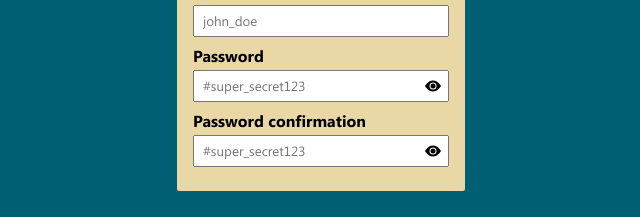
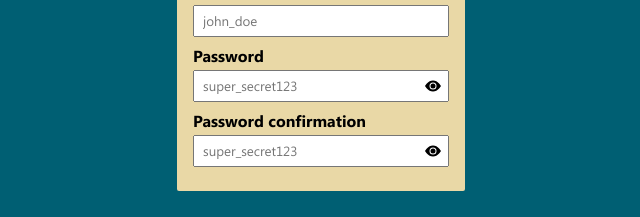
Before and after one commit to guilhermelMoraes/lab--front-end, a React (Create React App) app: page / in a window 1280 px wide. Shown: the part 393-610 px from the top of the page, without its empty margins (319-959 px from the left). Built offline with nearby package versions, Linux system fonts and the light colour scheme.

Commit message:
style(sign-up): password placeholder update

```diff
--- a/src/sign-up/sign-up.tsx
+++ b/src/sign-up/sign-up.tsx
@@ -84,7 +84,7 @@ export default function SignUp() {
                     className={styles.form__input}
                     onChange={handleChange}
                     value={values.password}
-                    placeholder="#super_secret123"
+                    placeholder="super_secret123"
                   />
                   {buttonHideOrShowPassword()}
                 </span>
@@ -104,7 +104,7 @@ export default function SignUp() {
                     className={styles.form__input}
                     onChange={handleChange}
                     value={values.passwordConfirmation}
-                    placeholder="#super_secret123"
+                    placeholder="super_secret123"
                   />
                   {buttonHideOrShowPassword()}
                 </span>
```
